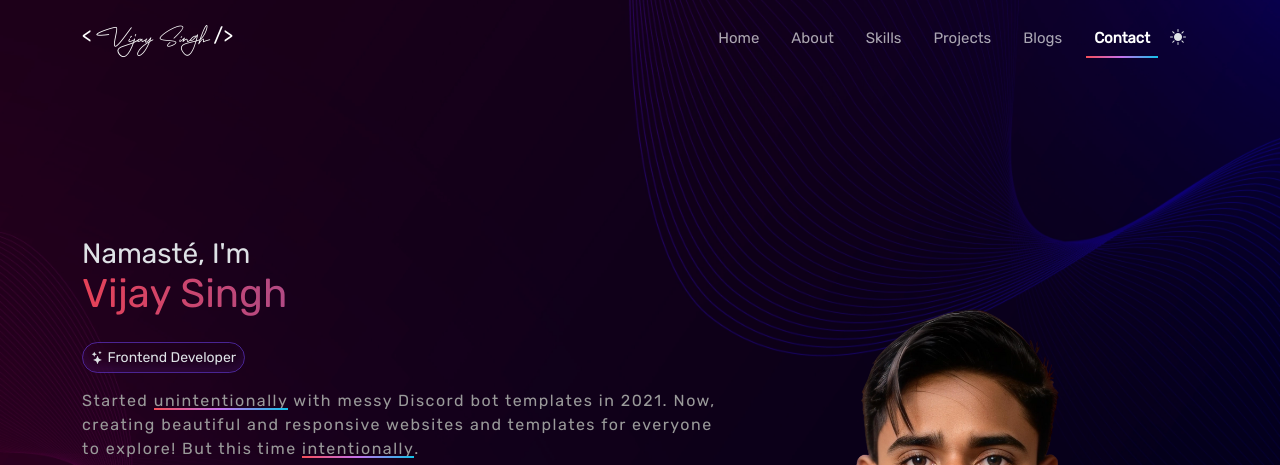
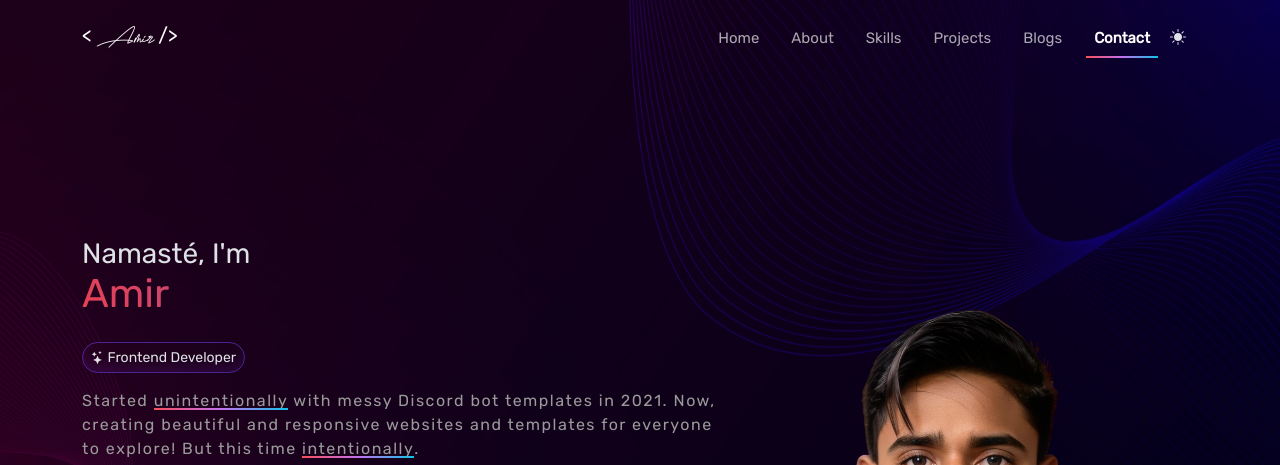
Before and after one commit to anmolg-ebbo/deployment, a plain HTML site: page index.html in a window 1280 px wide. Shown: the top 465 px of the page. Drawn offline with Linux system fonts and the light colour scheme.

Commit message:
chore(): update

```diff
--- a/index.html
+++ b/index.html
@@ -5,15 +5,15 @@
     <meta name="viewport" content="width=device-width, initial-scale=1.0">
 
     <!-- Primary Meta Tags -->
-    <title>Vijay Singh - Frontend Web Developer</title>
+    <title>Amir - Frontend Web Developer</title>
 
-    <meta name="title" content="Vijay Singh - Frontend Web Developer">
-    <meta name="description" content="Vijay Singh - Passionate Frontend Web Developer creating beautiful and responsive websites. Explore my portfolio and blog for tech insights.">
-    <meta name="keywords" content="Vijay Singh, Web Developer, Frontend Developer, Portfolio, Blog, Tech Insights">
-    <meta name="author" content="Vijay Singh">
+    <meta name="title" content="Amir - Frontend Web Developer">
+    <meta name="description" content="Amir - Passionate Frontend Web Developer creating beautiful and responsive websites. Explore my portfolio and blog for tech insights.">
+    <meta name="keywords" content="Amir, Web Developer, Frontend Developer, Portfolio, Blog, Tech Insights">
+    <meta name="author" content="Amir">
 
     <!-- Open Graph Meta Tags / Facebook -->
-    <meta property="og:title" content="Vijay Singh - Frontend Web Developer">
+    <meta property="og:title" content="Amir - Frontend Web Developer">
     <meta property="og:description" content="Passionate about crafting beautiful and responsive websites. Explore my portfolio and blog for tech insights.">
     <meta property="og:image" content="assets/images/banner.webp">
     <meta property="og:url" content="/">
@@ -21,7 +21,7 @@
 
     <!-- Twitter Card Meta Tags -->
     <meta name="twitter:card" content="summary_large_image">
-    <meta name="twitter:title" content="Vijay Singh - Frontend Web Developer">
+    <meta name="twitter:title" content="Amir - Frontend Web Developer">
     <meta name="twitter:description" content="Passionate about crafting beautiful and responsive websites. Explore my portfolio and blog for tech insights.">
     <meta name="twitter:image" content="assets/images/banner.webp">
 
@@ -67,14 +67,14 @@
             <div class="container">
                 <a href="/" class="navbar-brand logo">
                     <span><</span>
-                    <span class="logo-name">Vijay Singh</span>
+                    <span class="logo-name">Amir</span>
                     <span>/></span>
                 </a>
                 <div class="offcanvas offcanvas-end" tabindex="-1" id="offcanvasNavbar" aria-labelledby="offcanvasNavbarMenu">
                     <div class="offcanvas-header">
                         <a href="/" class="offcanvas-title navbar-brand logo" id="offcanvasNavbarMenu" data-aos="fade-down" data-aos-delay="600">
                             <span><</span>
-                            <span class="logo-name">Vijay Singh</span>
+                            <span class="logo-name">Amir</span>
                             <span>/></span>
                         </a>
                         <button type="button" class="navbar-toggler" data-bs-dismiss="offcanvas" aria-label="Close Navigation Menu"><i class="bi bi-x toggle-icon"></i></button>
@@ -107,7 +107,7 @@
                 </div>
                 <div class="col-lg-7 order-lg-1 hero-content">
                     <span class="h3" data-aos="fade-up" data-aos-delay="0">Namasté, I'm</span>
-                    <h1 class="name" data-aos="fade-up" data-aos-delay="200"><span>Vijay Singh</h1>
+                    <h1 class="name" data-aos="fade-up" data-aos-delay="200"><span>Amir</h1>
                     <button type="button" class="btn btn-sm mt-3 mb-3 btn-showcase"  data-aos="fade-up" data-aos-delay="400"><i class="bi bi-stars"></i> Frontend Developer</button>
                     <p class="tagline mb-3" data-aos="fade-up" data-aos-delay="600">Started <span class="underline">unintentionally</span> with messy Discord bot templates in 2021. Now, creating beautiful and responsive websites and templates for everyone to explore! But this time <span class="underline">intentionally</span>.</p>
                     <div class="social-icons pb-2 pt-2 mb-2">
```
